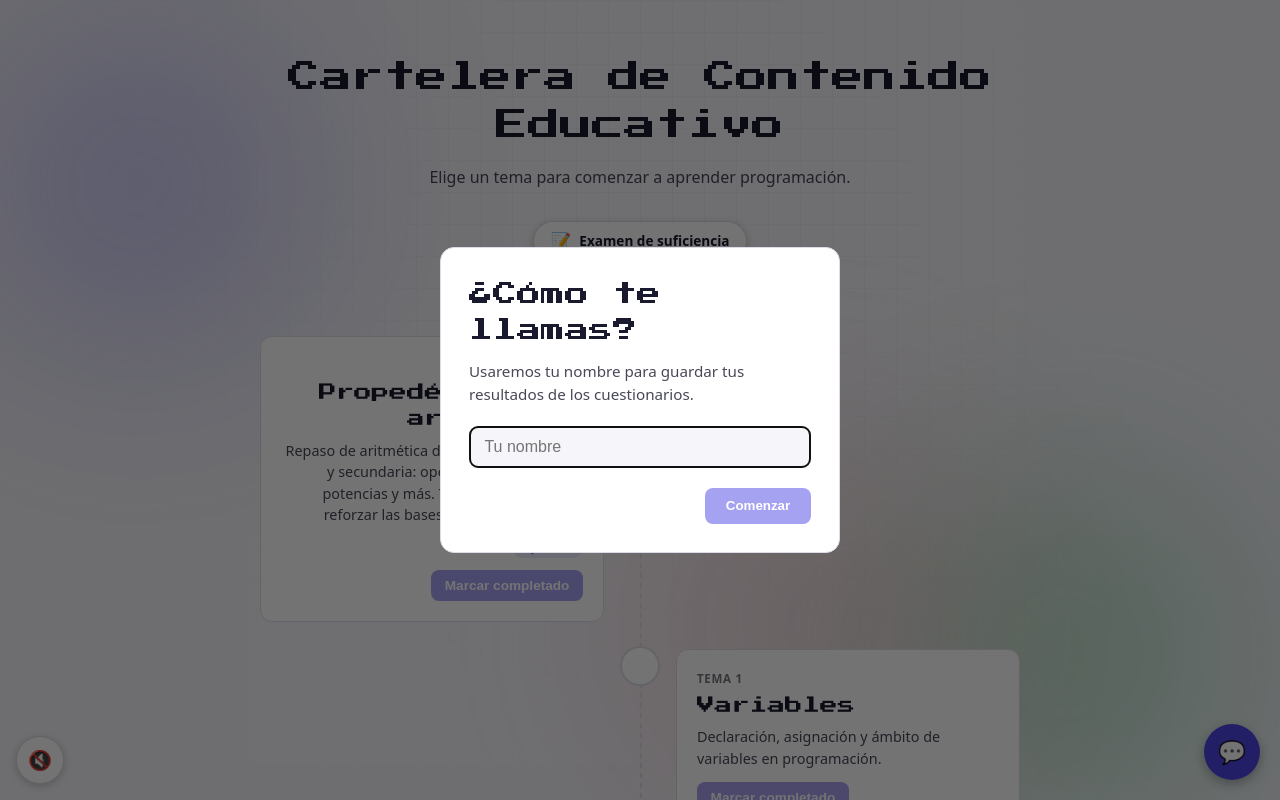
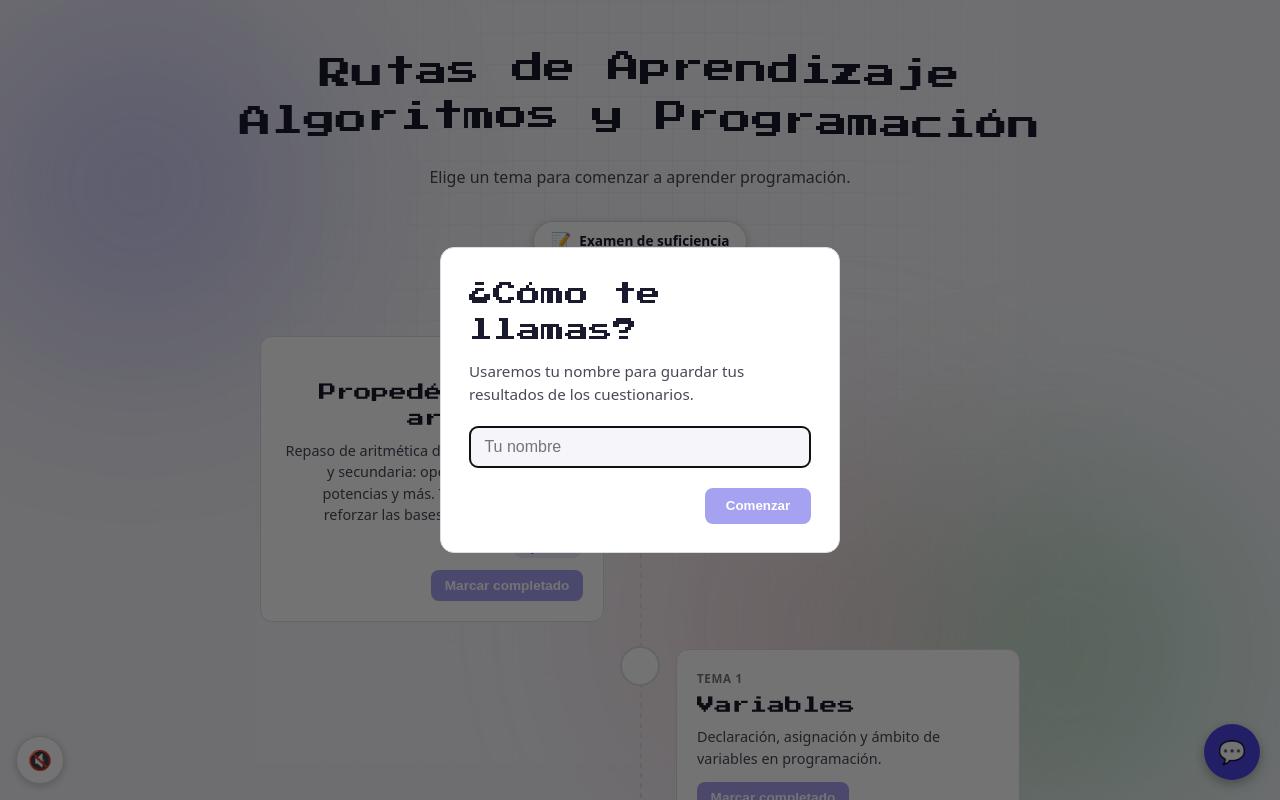
Before and after one commit to Heyzel/App-Ruta, a React (Vite) app: page /temas in a window 1280 px wide. Shown: the top 800 px of the page. Built offline with nearby package versions, Linux system fonts and the light colour scheme; no server answers.

Commit message:
feature: cambiado titulo, efecto de wave, descripcion de examen de suficiencia

```diff
--- a/index.html
+++ b/index.html
@@ -4,7 +4,7 @@
     <meta charset="UTF-8" />
     <link rel="icon" type="image/svg+xml" href="/favicon.svg" />
     <meta name="viewport" content="width=device-width, initial-scale=1.0" />
-    <title>Cartelera de Contenido Educativo</title>
+    <title>Rutas de Aprendizaje - AyP</title>
     <link rel="preconnect" href="https://fonts.googleapis.com" />
     <link rel="preconnect" href="https://fonts.gstatic.com" crossorigin />
     <link
--- a/src/pages/Bienvenida.css
+++ b/src/pages/Bienvenida.css
@@ -112,6 +112,18 @@
 .bienvenida-bloque p {
   margin: 0 0 0.6rem;
   opacity: 0.9;
+}
+
+.bienvenida-enlace {
+  background: none;
+  border: none;
+  padding: 0;
+  margin: 0;
+  font: inherit;
+  color: var(--color-primario);
+  font-weight: 600;
+  text-decoration: underline;
+  cursor: pointer;
 }
 
 .bienvenida-flujo {
--- a/src/pages/Bienvenida.jsx
+++ b/src/pages/Bienvenida.jsx
@@ -1,6 +1,7 @@
 import { useState } from 'react';
 import { useNavigate } from 'react-router-dom';
 import { useProgreso } from '../context/ProgresoContext';
+import { ModalNombre } from '../components/ModalNombre';
 import './Bienvenida.css';
 
 // Flujo recomendado para principiantes sin experiencia previa.
@@ -18,6 +19,7 @@ const FLUJO_RECOMENDADO = [
 export function Bienvenida() {
   const { progreso, setNombreUsuario } = useProgreso();
   const [nombre, setNombre] = useState(progreso.nombreUsuario || '');
+  const [pidiendoNombreExamen, setPidiendoNombreExamen] = useState(false);
   const navigate = useNavigate();
 
   function comenzar(evento) {
@@ -26,6 +28,14 @@ export function Bienvenida() {
     if (!limpio) return;
     setNombreUsuario(limpio);
     navigate('/temas');
+  }
+
+  function irAlExamen() {
+    if (progreso.nombreUsuario) {
+      navigate('/examen-suficiencia');
+    } else {
+      setPidiendoNombreExamen(true);
+    }
   }
 
   return (
@@ -101,6 +111,18 @@ export function Bienvenida() {
             </p>
           </div>
 
+          <div className="bienvenida-bloque">
+            <h2>¿Ya sabes algo de esto?</h2>
+            <p>
+              Si ya tienes conocimientos previos, puedes hacer un{' '}
+              <button type="button" className="bienvenida-enlace" onClick={irAlExamen}>
+                examen de suficiencia
+              </button>{' '}
+              para completar los
+              niveles que ya tengas dominados y avanzar directo a lo que te falta aprender.
+            </p>
+          </div>
+
           <div className="bienvenida-bloque bienvenida-algorimi">
             <span className="bienvenida-algorimi-icono">💬</span>
             <p>
@@ -131,6 +153,17 @@ export function Bienvenida() {
           </form>
         </div>
       </main>
+
+      {pidiendoNombreExamen && (
+        <ModalNombre
+          onGuardar={(nombreGuardado) => {
+            setNombreUsuario(nombreGuardado);
+            setPidiendoNombreExamen(false);
+            navigate('/examen-suficiencia');
+          }}
+          onCancelar={() => setPidiendoNombreExamen(false)}
+        />
+      )}
     </div>
   );
 }
--- a/src/pages/Inicio.css
+++ b/src/pages/Inicio.css
@@ -62,6 +62,40 @@
   margin-bottom: 0.5rem;
 }
 
+.inicio-titulo-ola {
+  margin-bottom: 0.5rem;
+  display: flex;
+  flex-direction: column;
+  align-items: center;
+}
+
+.inicio-titulo-ola-linea {
+  display: block;
+}
+
+.inicio-titulo-ola-letra {
+  display: inline-block;
+  white-space: pre;
+  animation: inicio-ola 2.4s ease-in-out infinite;
+}
+
+@keyframes inicio-ola {
+  0%,
+  60%,
+  100% {
+    transform: translateY(0);
+  }
+  30% {
+    transform: translateY(-0.3em);
+  }
+}
+
+@media (prefers-reduced-motion: reduce) {
+  .inicio-titulo-ola-letra {
+    animation: none;
+  }
+}
+
 .inicio-encabezado p {
   opacity: 0.8;
 }
--- a/src/pages/Inicio.jsx
+++ b/src/pages/Inicio.jsx
@@ -8,6 +8,34 @@ import { Ruta } from '../components/Ruta';
 import { AvisoContinuar } from '../components/AvisoContinuar';
 import { ModalNombre } from '../components/ModalNombre';
 import './Inicio.css';
+
+const TITULO_INICIO_LINEAS = ['Rutas de Aprendizaje', 'Algoritmos y Programación'];
+
+function LineaOla({ texto }) {
+  return (
+    <span className="inicio-titulo-ola-linea">
+      {texto.split('').map((letra, indice) => (
+        <span
+          key={indice}
+          className="inicio-titulo-ola-letra"
+          style={{ animationDelay: `${indice * 0.05}s` }}
+        >
+          {letra === ' ' ? ' ' : letra}
+        </span>
+      ))}
+    </span>
+  );
+}
+
+function TituloOla({ lineas }) {
+  return (
+    <h1 className="inicio-titulo-ola">
+      {lineas.map((linea) => (
+        <LineaOla key={linea} texto={linea} />
+      ))}
+    </h1>
+  );
+}
 
 export function Inicio() {
   const { progreso, esNivelMarcado, esTemaMarcado, marcarTemaCompletado, setNombreUsuario } = useProgreso();
@@ -54,7 +82,7 @@ export function Inicio() {
   return (
     <div className="pagina-inicio">
       <header className="inicio-encabezado">
-        <h1>Cartelera de Contenido Educativo</h1>
+        <TituloOla lineas={TITULO_INICIO_LINEAS} />
         <p>Elige un tema para comenzar a aprender programación.</p>
         {progreso.nombreUsuario && (
           <p className="inicio-usuario">
```
